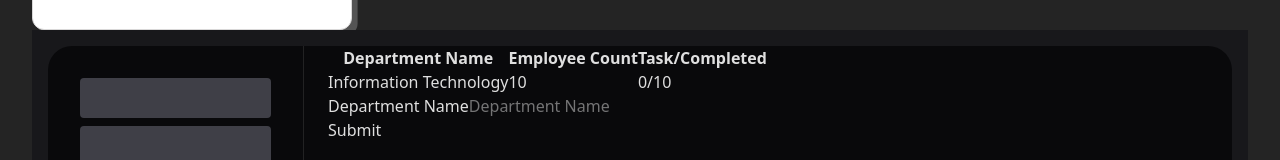
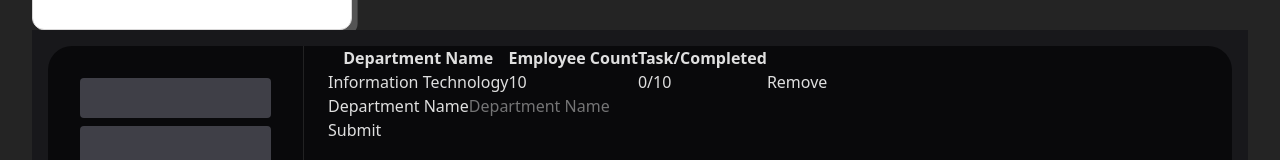
Before and after one commit to ejuayang-rrc/gamified-project-management, a React (Vite) app: page / in a window 1280 px wide. Shown: the part 452-612 px from the top of the page. Built offline with nearby package versions, Linux system fonts and the light colour scheme.

Commit message:
Feat: Added remove button.

```diff
--- a/src/components/pages/layout/DepartmentDashboard/DepartmentDashboard.tsx
+++ b/src/components/pages/layout/DepartmentDashboard/DepartmentDashboard.tsx
@@ -23,6 +23,10 @@ const DepartmentDashboard = () => {
                 taskCount,
             }
         ])
+    }
+
+    const removeDepartmentAtIndex = (index: number) => {
+        setDepartments(prev => prev.filter((_, i) => i !== index));
     }
 
     return (
@@ -112,6 +116,7 @@ const DepartmentDashboard = () => {
                         <section className="flex-1 pl-6">
                             <DepartmentList
                             departments={departments}
+                            departmentIndex={removeDepartmentAtIndex}
                             />
                             <DepartmentForm
                             selectedDepartment={selectedDepartment}
--- a/src/components/pages/layout/DepartmentDashboard/common/DepartmentList/DepartmentList.tsx
+++ b/src/components/pages/layout/DepartmentDashboard/common/DepartmentList/DepartmentList.tsx
@@ -6,7 +6,7 @@ type DepartmentListDisplayProps = {
 }
 
 // The 0 in the task count is temporarly until we actually settle for how we would manage our data and figure out how we log completion/task completion.
-export default function DepartmentList ({departments,} : DepartmentListDisplayProps) {
+export default function DepartmentList ({departments, departmentIndex} : DepartmentListDisplayProps) {
     return (
         <>
             <div>
@@ -22,6 +22,11 @@ export default function DepartmentList ({departments,} : DepartmentListDisplayPr
                                 <td>{departmentName}</td>
                                 <td>{employeeCount}</td>
                                 <td>0/{taskCount}</td>
+                                <td>
+                                    <button onClick={() => departmentIndex(index)}>
+                                        Remove
+                                    </button>
+                                </td>
                             </tr>
                         ))}
                     </tbody>
```
